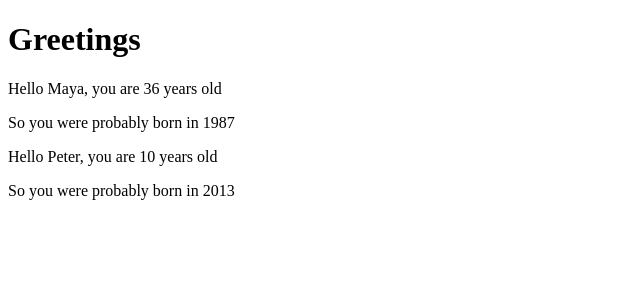
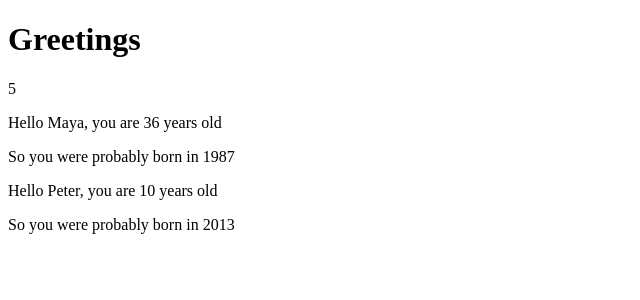
Before and after one commit to Berenix90V/fullstack_webdev_course, a React (Create React App) app in the folder part_1/theory/: page / in a window 1280 px wide. Shown: the top 300 px of the page, without its empty margins (0-640 px from the left). Built offline with nearby package versions, Linux system fonts and the light colour scheme.

Commit message:
components re-render

```diff
--- a/part_1/theory/src/App.js
+++ b/part_1/theory/src/App.js
@@ -13,12 +13,14 @@ const Hello =({name, age}) => {
         </div>
     )
 }
-const App = () => {
+const App = (props) => {
+    const counter = props.counter
     const name = 'Peter'
     const age = 10
     return (
         <div>
             <h1>Greetings</h1>
+            <p>{counter}</p>
             <Hello name="Maya" age={26 + 10} />
             <Hello name={name} age={age} />
         </div>
--- a/part_1/theory/src/index.js
+++ b/part_1/theory/src/index.js
@@ -3,4 +3,12 @@ import ReactDOM from 'react-dom/client';
 
 import App from './App'
 
-ReactDOM.createRoot(document.getElementById('root')).render(<App/>);
+let counter = 1
+const refresh = () => {
+    ReactDOM.createRoot(document.getElementById('root')).render(<App counter ={counter} />);
+}
+
+setInterval(()=>{
+    refresh()
+    counter +=1
+}, 1000)
```
